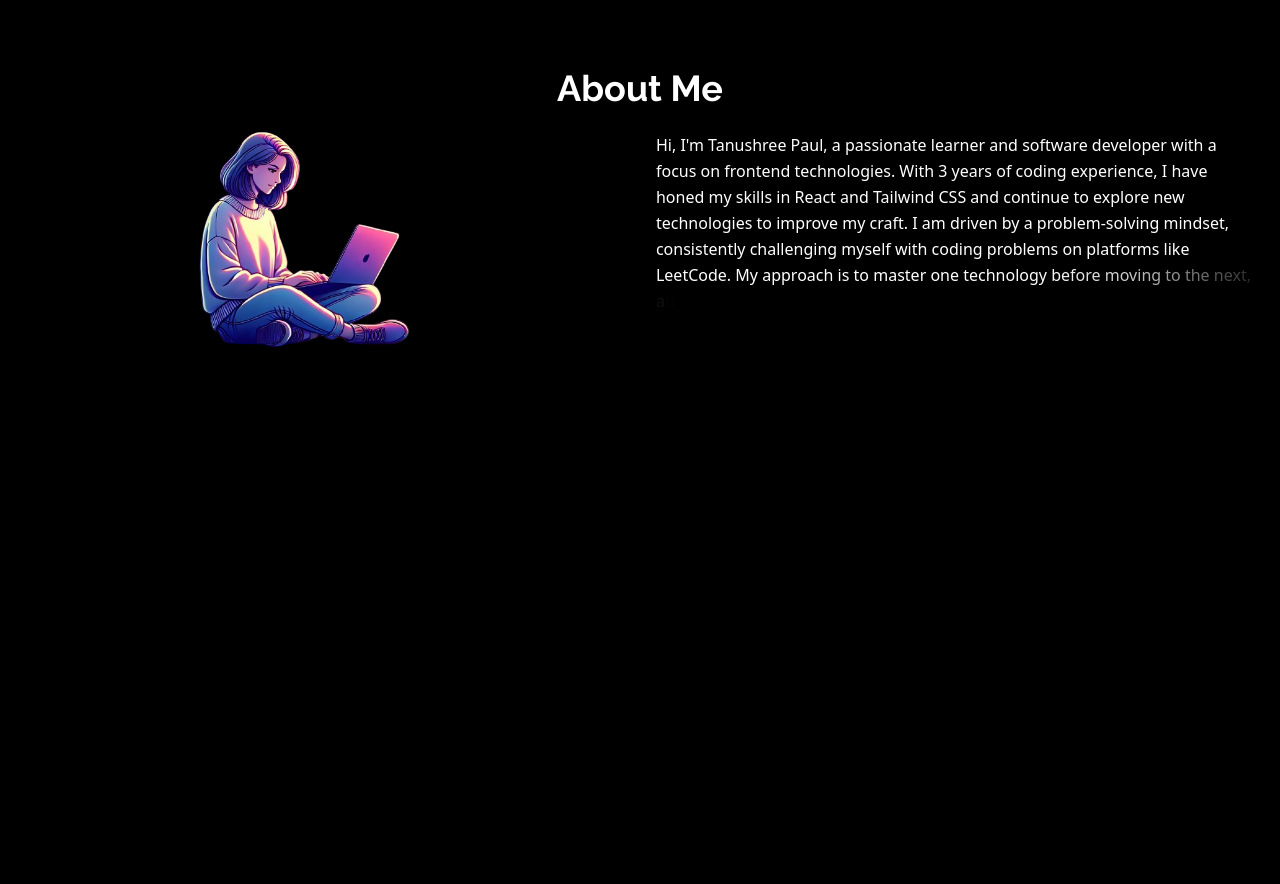
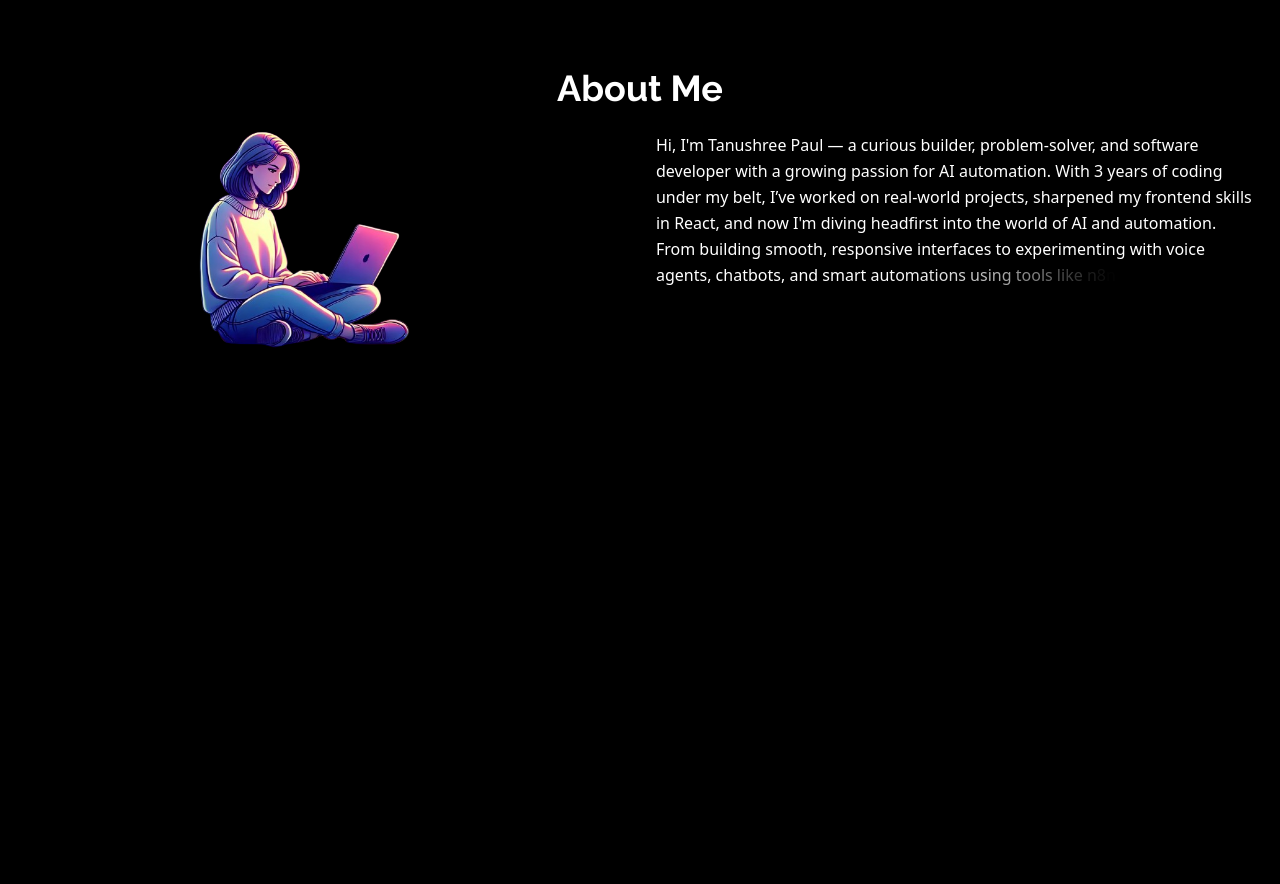
Before and after one commit to tanu0604/MyPortfolio, a React (Vite) app: page / in a window 1280 px wide. Shown: the part 800-1684 px from the top of the page. Built offline with nearby package versions, Linux system fonts and the light colour scheme.

Commit message:
Update About.jsx

```diff
--- a/src/components/About/About.jsx
+++ b/src/components/About/About.jsx
@@ -41,7 +41,12 @@ export default function About() {
     },
   };
 
-  const text = `Hi, I'm Tanushree Paul, a passionate learner and software developer with a focus on frontend technologies. With 3 years of coding experience, I have honed my skills in React and Tailwind CSS and continue to explore new technologies to improve my craft. I am driven by a problem-solving mindset, consistently challenging myself with coding problems on platforms like LeetCode. My approach is to master one technology before moving to the next, and I enjoy building projects that provide real-world solutions. When I'm not coding, you can find me diving into data structures and algorithms or learning something new to further my understanding of software development. My goal is to keep growing as a developer, build impactful projects, and contribute to the tech community.`;
+  const text = `Hi, I'm Tanushree Paul — a curious builder, problem-solver, and software developer with a growing passion for AI automation.
+  With 3 years of coding under my belt, I’ve worked on real-world projects, sharpened my frontend skills in React, and now I'm diving headfirst
+  into the world of AI and automation. From building smooth, responsive interfaces to experimenting with voice agents, chatbots, and smart
+  automations using tools like n8n, Voiceflow, and beyond — I love turning ideas into interactive experiences. My current focus is on learning
+  how to build AI-powered systems that feel more human and think a bit smarter.I challenge myself daily with LeetCode, love tackling tough
+  DSA problems, and believe in mastering one thing deeply before jumping to the next. I’m here to build, break, learn, and grow — one project at a time.`;
 
   return (
     <section className="min-h-screen py-12 bg-black" id="about">
```
